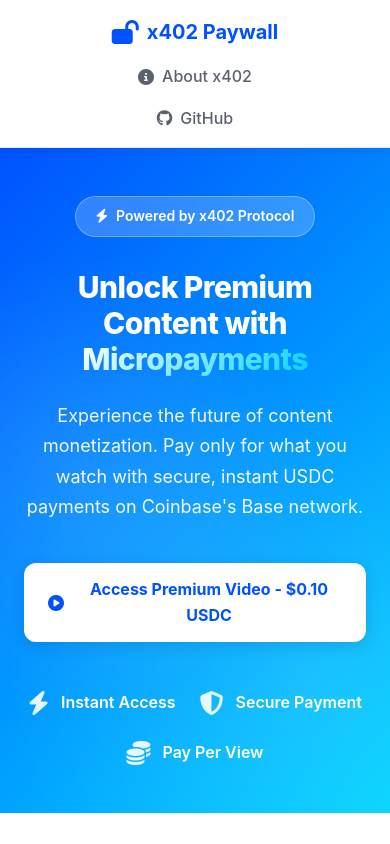
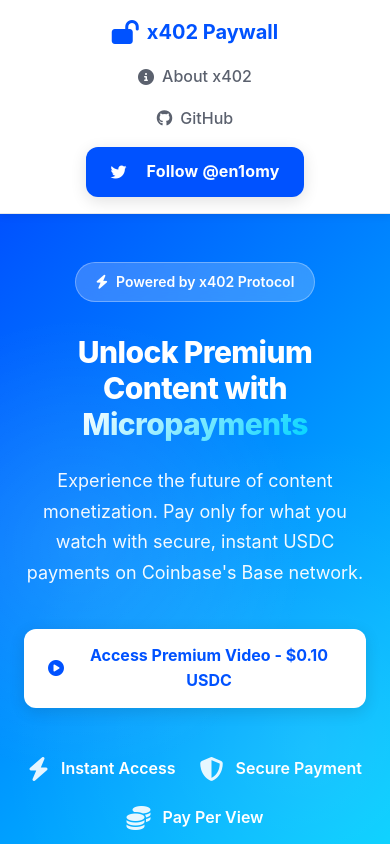
Before and after one commit to enlomy/x402-Enlomy-Video-Paywall, a website: page public/index.html in a window 390 px wide. Shown: the top 844 px of the page. Drawn offline with Linux system fonts and the light colour scheme.

Commit message:
feat: follow x

```diff
--- a/public/index.html
+++ b/public/index.html
@@ -50,6 +50,9 @@
           </a>
           <a href="https://github.com/enlomy/x402-micropayments" target="_blank" class="nav-link">
             <i class="fab fa-github"></i> GitHub
+          </a>
+          <a href="https://x.com/intent/follow?screen_name=en1omy" target="_blank" rel="noopener noreferrer" class="cta-button secondary nav-follow-x" aria-label="Follow @en1omy on X">
+            <i class="fab fa-twitter"></i> Follow @en1omy
           </a>
         </div>
       </div>
@@ -230,6 +233,9 @@
             <a href="https://t.me/enlomy" target="_blank" class="social-link" title="Telegram">
               <i class="fab fa-telegram"></i>
             </a>
+            <a href="https://x.com/en1omy" target="_blank" class="social-link" title="X (Twitter)">
+              <i class="fab fa-twitter"></i>
+            </a>
             <a href="https://www.x402.org/" target="_blank" class="social-link" title="x402">
               <i class="fas fa-globe"></i>
             </a>
@@ -242,6 +248,7 @@
       </div>
     </footer>
 
+    <script async src="https://platform.twitter.com/widgets.js" charset="utf-8"></script>
     <script>
       // Dynamically update the year
       document.getElementById('current-year').textContent = new Date().getFullYear();
--- a/public/style.css
+++ b/public/style.css
@@ -279,6 +279,7 @@
   border-radius: var(--border-radius-lg);
   border: 1px solid var(--border-color);
   transition: all var(--transition-speed);
+  cursor: pointer;
 }
 
 .feature-card:hover {
@@ -333,6 +334,7 @@
   min-width: 250px;
   background: var(--bg-primary);
   padding: 2.5rem 2rem;
+  cursor: pointer;
   border-radius: var(--border-radius-lg);
   text-align: center;
   box-shadow: var(--shadow-sm);
@@ -479,11 +481,6 @@
   color: var(--text-light);
   text-decoration: none;
   padding-left: 0.25rem;
-}
-
-.footer-links a:hover i {
-  transform: translateX(4px);
-  color: var(--accent-color);
 }
 
 .social-links {
@@ -734,3 +731,42 @@
 .hero-content > * {
   animation: fadeInUp 0.6s ease-out;
 }
+
+/* Floating diagonal X follow button */
+.nav-follow-x {
+  position: fixed;
+  top: 24px;
+  right: -64px; /* push out so the rotated button crosses the corner */
+  transform: rotate(45deg);
+  transform-origin: center;
+  z-index: 1100; /* above sticky navbar */
+  padding: 0.75rem 2.75rem;
+  box-shadow: var(--shadow-lg);
+  border-radius: 0;
+  letter-spacing: 0.2px;
+}
+
+.nav-follow-x i {
+  margin-right: 0.5rem;
+}
+
+.cta-button.secondary.nav-follow-x:hover {
+  /* keep the 45deg angle; avoid generic hover translate overriding rotation */
+  transform: rotate(45deg);
+}
+
+@media (max-width: 768px) {
+  .nav-follow-x {
+    position: static; /* fall back into nav layout */
+    transform: none;
+    right: auto;
+    top: auto;
+    border-radius: var(--border-radius);
+    box-shadow: var(--shadow-md);
+    padding: 0.75rem 1.5rem;
+  }
+
+  .cta-button.secondary.nav-follow-x:hover {
+    transform: none;
+  }
+}
```
